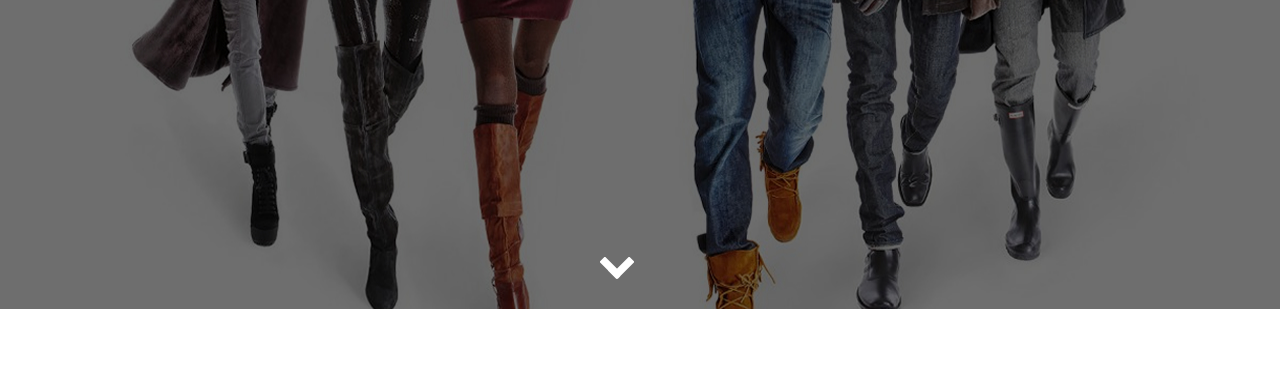
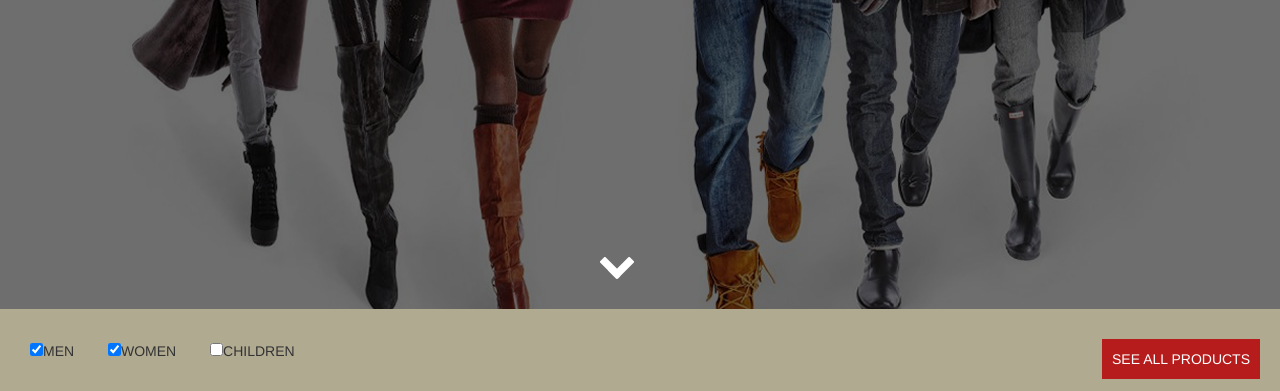
Before and after one commit to liciolentimo/moringacore, a plain HTML site: page index.html in a window 1280 px wide. Shown: the part 414-805 px from the top of the page. Drawn offline with nearby package versions, Linux system fonts and the light colour scheme.

Commit message:
Adds content and styling for checkbox div

```diff
--- a/css/main.css
+++ b/css/main.css
@@ -1,4 +1,4 @@
-@import url('https://fonts.googleapis.com/css?family=PT+Sans');
+@import url('https://fonts.googleapis.com/css?family=Source+Sans+Pro');
 
 #image-logo {
     padding-top: 30px;
@@ -41,3 +41,23 @@
              padding-bottom: 5px;
               font-size: 40px;
         }
+        #checkbox {
+            background-color: #b0aa91;
+            padding: 30px 0px 30px 0px;
+
+            }
+             input[type="submit"]{
+                  background: #b71c1c;
+                  color: white;
+                  float: right;
+                  margin-right: 20px;
+
+             }
+            input {
+                  border: 0;
+                  padding: 10px;
+
+                }
+                input[type="checkbox"]{
+                    margin-left: 30px;
+                }
--- a/index.html
+++ b/index.html
@@ -24,6 +24,15 @@
         <img id="click" src="assets/mouse_click.png">
     </div>
 
+    <div id="checkbox">
+        <form action="" method="get">
+            <input  type="checkbox" name="sex" value="MEN" checked>MEN
+            <input  type="checkbox" name="sex" value="WOMEN" checked>WOMEN
+            <input  type="checkbox" name="sex" value="CHILDREN">CHILDREN
+            <input  type="submit" name="products" value="SEE ALL PRODUCTS">
+        </form>
+    </div>
+
     <script src="https://ajax.googleapis.com/ajax/libs/jquery/3.3.1/jquery.min.js"></script>
     <script src="js/main.js"></script>
 </body>
```
